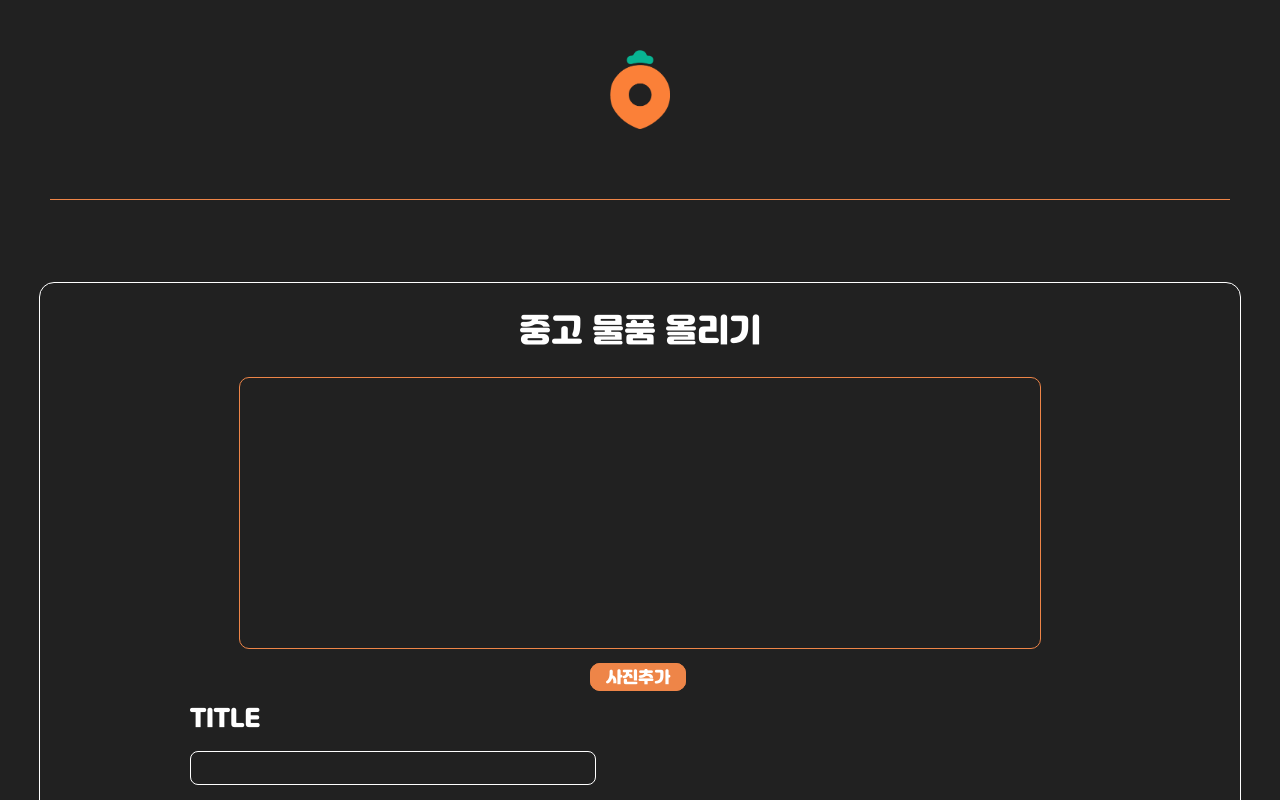
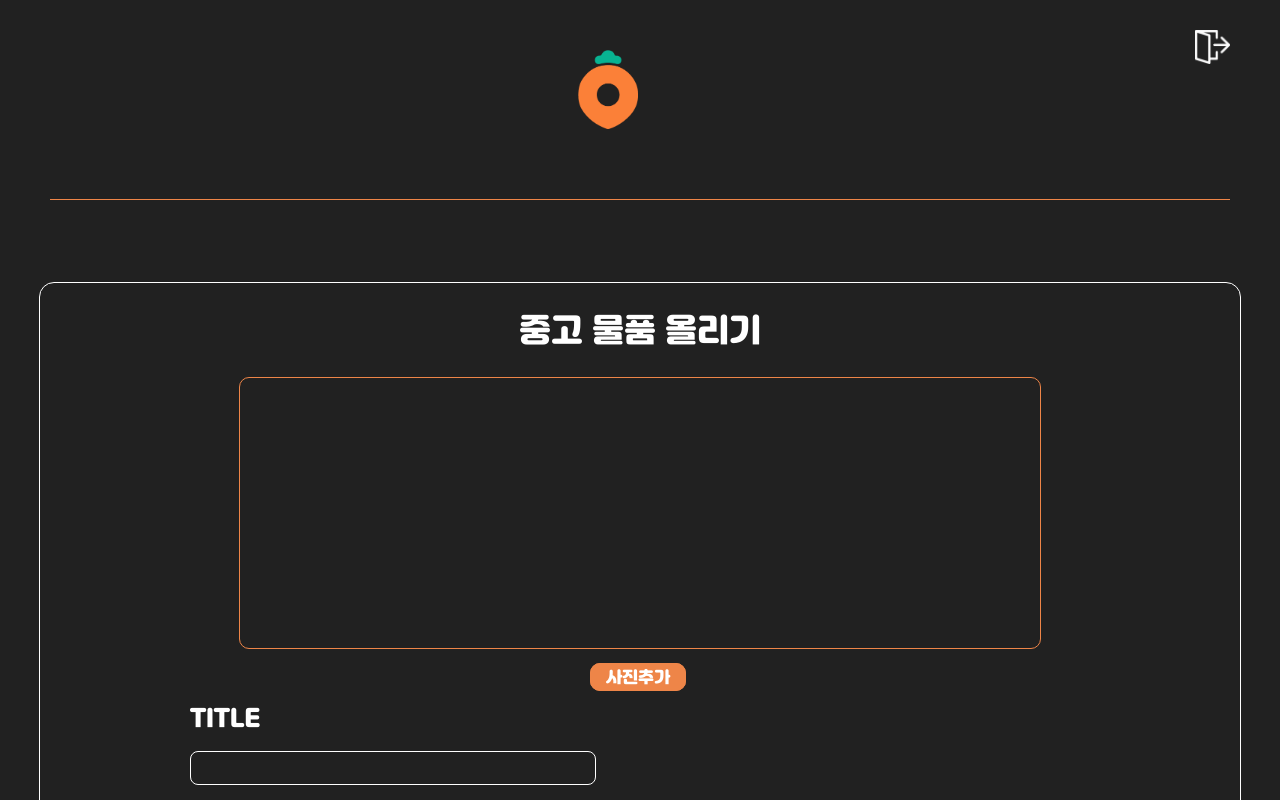
Before and after one commit to heesujin/carrotmarket, a React (Create React App) app: page /write in a window 1280 px wide. Shown: the top 800 px of the page. Built offline with nearby package versions, Linux system fonts and the light colour scheme.

Commit message:
plus 헤더 수정 htlm css

```diff
--- a/src/pages/Detail.js
+++ b/src/pages/Detail.js
@@ -1,14 +1,13 @@
 import styled from "styled-components";
 import carrot from "../image/당근마켓.png";
+import logout from "../image/무제-1.png";
 import "../App.css";
+import Header from "./Header";
 
 function Detail() {
   return (
     <div>
-      <Logo>
-        <LogoImg src={carrot} alt="" />
-      </Logo>
-      <Line />
+      <Header />
       <Contents>
         <Profile>
           <Name>
@@ -61,6 +60,14 @@ const Logo = styled.div`
 const LogoImg = styled.img`
   width: 60px;
   margin-top: 50px;
+  margin-left: 20px;
+`;
+
+const LogoutImg = styled.img`
+  width: 35px;
+  margin-top: 30px;
+  float: right;
+  margin-right: 50px;
 `;
 
 const Line = styled.hr`
--- /dev/null
+++ b/src/pages/Header.js
@@ -0,0 +1,43 @@
+import styled from "styled-components";
+import carrot from "../image/당근마켓.png";
+import logout from "../image/무제-1.png";
+
+function Header() {
+  return (
+    <div>
+      <LogoutImg src={logout} alt="" />
+      <Logo>
+        <LogoImg src={carrot} alt="" />
+      </Logo>
+      <Line />
+    </div>
+  );
+}
+
+const Logo = styled.div`
+  display: flex;
+  justify-content: center;
+`;
+
+const LogoImg = styled.img`
+  width: 60px;
+  margin-top: 50px;
+  margin-left: 20px;
+`;
+
+const LogoutImg = styled.img`
+  width: 35px;
+  margin-top: 30px;
+  float: right;
+  margin-right: 50px;
+`;
+
+const Line = styled.hr`
+  background-color: #ee8548;
+  height: 1px;
+  margin-left: 50px;
+  margin-right: 50px;
+  border: none;
+  margin-top: 70px;
+`;
+export default Header;
--- a/src/pages/Main.js
+++ b/src/pages/Main.js
@@ -1,13 +1,12 @@
 import styled from "styled-components";
 import carrot from "../image/당근마켓.png";
+import Header from "./Header";
+import PlusAdd from "./PlusAdd";
 
 function Main() {
   return (
     <div>
-      <Logo>
-        <LogoImg src={carrot} alt="" />
-      </Logo>
-      <Line />
+      <Header />
       <AllCards>
         <Cards>
           <Card>
@@ -116,9 +115,7 @@ function Main() {
           </Card>
         </Cards>
       </AllCards>
-      <Plus>
-        <Add>+</Add>
-      </Plus>
+      <PlusAdd />
     </div>
   );
 }
--- a/src/pages/Modify.js
+++ b/src/pages/Modify.js
@@ -1,6 +1,7 @@
 import styled from "styled-components";
 import carrot from "../image/당근마켓.png";
 import React from "react";
+import Header from "./Header";
 
 function Write() {
   const [showImages, setShowImages] = React.useState([]);
@@ -43,10 +44,7 @@ function Write() {
 
   return (
     <div>
-      <Logo>
-        <LogoImg src={carrot} alt="" />
-      </Logo>
-      <Line />
+      <Header />
       <Contents>
         <TBox>
           <Title>수정하기</Title>
--- /dev/null
+++ b/src/pages/PlusAdd.js
@@ -0,0 +1,31 @@
+import styled from "styled-components";
+
+function PlusAdd() {
+  return (
+    <div>
+      <Plus>
+        <Add>+</Add>
+      </Plus>
+    </div>
+  );
+}
+
+const Plus = styled.div`
+  background-color: #ee8548;
+  /* position: absolute; */
+  bottom: 30px;
+  right: 30px;
+  width: 80px;
+  height: 80px;
+  text-align: center;
+  border-radius: 50px;
+  position: fixed;
+`;
+
+const Add = styled.p`
+  color: white;
+  font-size: 50px;
+  margin-top: 14px;
+`;
+
+export default PlusAdd;
--- a/src/pages/Write.js
+++ b/src/pages/Write.js
@@ -1,6 +1,7 @@
 import styled from "styled-components";
 import carrot from "../image/당근마켓.png";
 import React from "react";
+import Header from "./Header";
 
 function Write() {
   const [showImages, setShowImages] = React.useState([]);
@@ -43,10 +44,7 @@ function Write() {
 
   return (
     <div>
-      <Logo>
-        <LogoImg src={carrot} alt="" />
-      </Logo>
-      <Line />
+      <Header />
       <Contents>
         <TBox>
           <Title>중고 물품 올리기</Title>
```
Also changed, not shown: src/image/무제-1.png (added).
